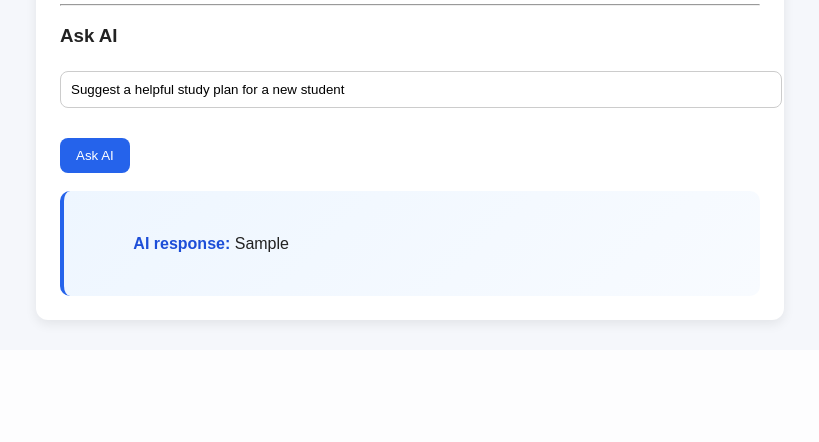
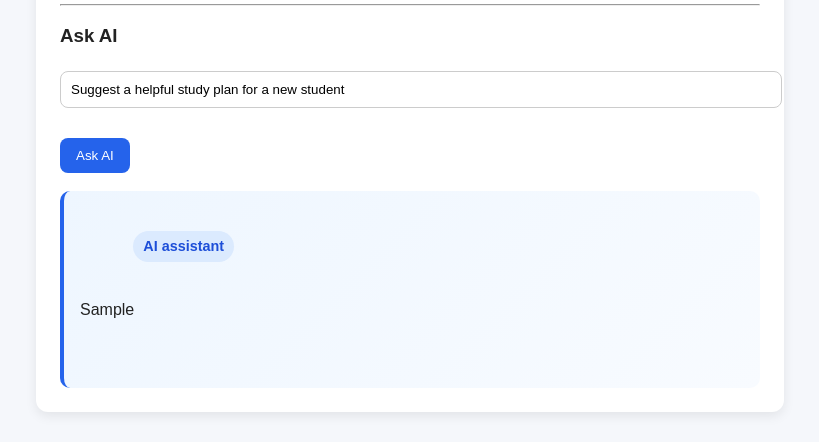
Before and after one commit to 24AG1A05L8/ai-could, a Flask app: template templates/index.html in a window 1280 px wide. Shown: the part 544-986 px from the top of the page, without its empty margins (230-1049 px from the left). Before the commit the page ends 872 px from the top, so only its background shows below. Run offline with Flask 3, Linux system fonts and the light colour scheme; the template is opened without the code that fills it: most values are stand-ins (such as "Sample title", 1, 10 or a date in 2020); some libraries are stand-ins or nearby versions.

Commit message:
Improve LLM integration and fallback handling

```diff
--- a/app.py
+++ b/app.py
@@ -13,7 +13,11 @@
         return False
 
 from flask import Flask, render_template, request
-from openai import OpenAI
+
+try:
+    from openai import OpenAI
+except ImportError:  # pragma: no cover - optional dependency
+    OpenAI = None
 
 # Loading Environment Variables
 load_dotenv()
@@ -98,42 +102,72 @@
     )
 
 
+def get_llm_provider():
+    if os.getenv("OPENAI_API_KEY"):
+        return "openai"
+    if os.getenv("GROQ_API_KEY"):
+        return "groq"
+    return "local"
+
+
 def build_ai_response(prompt):
     if not prompt or not str(prompt).strip():
         return "Please enter a question so I can help you."
 
-    api_key = os.getenv("OPENAI_API_KEY")
-    if not api_key:
+    provider = get_llm_provider()
+    if provider == "local":
         return generate_local_ai_response(prompt)
 
     try:
-        client = OpenAI(api_key=api_key, timeout=60)
-        response = client.chat.completions.create(
-            model="gpt-4o-mini",
-            messages=[
-                {
-                    "role": "system",
-                    "content": (
-                        "You are a warm, helpful assistant for a student registration website. "
-                        "Answer clearly, politely, and concisely. "
-                        "Use friendly formatting with short paragraphs or bullet points when helpful."
-                    ),
-                },
-                {"role": "user", "content": str(prompt).strip()},
-            ],
-            temperature=0.8,
-            max_tokens=260,
-        )
-        return response.choices[0].message.content.strip()
+        if provider == "openai" and OpenAI is not None:
+            client = OpenAI(api_key=os.getenv("OPENAI_API_KEY"), timeout=60)
+            response = client.chat.completions.create(
+                model="gpt-4o-mini",
+                messages=[
+                    {
+                        "role": "system",
+                        "content": (
+                            "You are a warm, helpful assistant for a student registration website. "
+                            "Answer clearly, politely, and concisely. "
+                            "Use friendly formatting with short paragraphs or bullet points when helpful."
+                        ),
+                    },
+                    {"role": "user", "content": str(prompt).strip()},
+                ],
+                temperature=0.8,
+                max_tokens=260,
+            )
+            return response.choices[0].message.content.strip()
+
+        if provider == "groq":
+            import urllib.request
+            import urllib.parse
+            import json
+
+            api_key = os.getenv("GROQ_API_KEY")
+            payload = {
+                "model": "llama-3.1-8b-instant",
+                "messages": [
+                    {"role": "system", "content": "You are a helpful assistant for a student registration website."},
+                    {"role": "user", "content": str(prompt).strip()},
+                ],
+                "temperature": 0.8,
+            }
+            req = urllib.request.Request(
+                "https://api.groq.com/openai/v1/chat/completions",
+                data=json.dumps(payload).encode("utf-8"),
+                method="POST",
+            )
+            req.add_header("Authorization", "Bearer " + api_key)
+            req.add_header("Content-Type", "application/json")
+            with urllib.request.urlopen(req, timeout=30) as response:
+                result = json.load(response)
+                return result["choices"][0]["message"]["content"].strip()
+
+        return generate_local_ai_response(prompt)
     except Exception as exc:
         print(f"AI request failed: {exc}")
-        error_text = str(exc)
-        if "401" in error_text or "invalid_api_key" in error_text.lower() or "api key" in error_text.lower():
-            return generate_local_ai_response(prompt)
-        return (
-            "The AI service is currently unavailable, but your website is working. "
-            "Please check the OpenAI API key or try again shortly."
-        )
+        return generate_local_ai_response(prompt)
 
 
 # Making route for home page
--- a/templates/index.html
+++ b/templates/index.html
@@ -45,6 +45,16 @@
         .ai-box strong {
             color: #1d4ed8;
         }
+        .ai-pill {
+            display: inline-block;
+            margin-bottom: 10px;
+            padding: 4px 10px;
+            border-radius: 999px;
+            background: #dbeafe;
+            color: #1d4ed8;
+            font-size: 0.9rem;
+            font-weight: bold;
+        }
     </style>
 </head>
 <body>
@@ -76,7 +86,8 @@
 
         {% if ai_response %}
         <div class="ai-box">
-            <strong>AI response:</strong> {{ ai_response }}
+            <div class="ai-pill">AI assistant</div>
+            <div>{{ ai_response }}</div>
         </div>
         {% endif %}
     </div>
```
Also changed, not shown: tests/test_app.py (+6 -0 lines).
